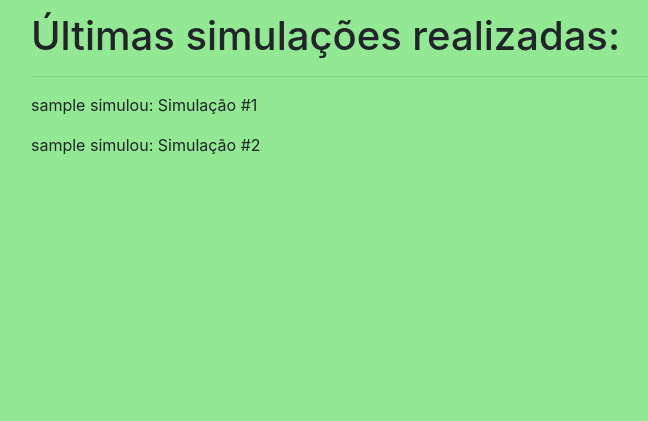
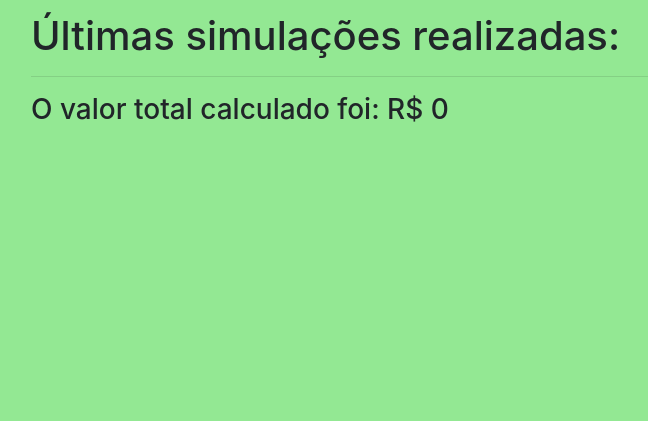
Before and after one commit to rafael1717y/econovolt2, a Flask app: a page that uses app/templates/base.html in a window 1280 px wide. Shown: the part 379-800 px from the top of the page, without its empty margins (69-717 px from the left). Run offline with Flask 2, Linux system fonts and the light colour scheme; the visitor is signed in with stand-in values (Sample User, id 1); data comes from the database, SQL or seed files in the repository; data that the repository does not hold is empty; some libraries are stand-ins or nearby versions.

Commit message:
ajustes internos

```diff
--- a/app/routes.py
+++ b/app/routes.py
@@ -68,11 +68,21 @@ def about():
 @login_required
 def user(username):
     user = User.query.filter_by(username=username).first_or_404()
-    simulations = [
-        {"author": user, "body": "Simulação #1"},
-        {"author": user, "body": "Simulação #2"},
-    ]
-    return render_template("user.html", user=user, simulations=simulations)
+    valor_total = []
+    all = Simulation.query.all()
+    for i in all:
+        print('Id do item >>', i.id)
+        print('Nome do item >>', i.item)
+        # P/teste: multiplicando apenas  potência x número de horas [tempo de uso] x quantidade
+        valor_parcial = (i.potency * i.time_of_use * i.quantity)
+        print('Valor parcial >>>', valor_parcial)
+        valor_total.append(valor_parcial)
+
+    valor_total = sum(valor_total)
+
+
+    return render_template("user.html", user=user, valor_total=valor_total, simulations=all)
+
 
 
 @app.route("/reset_password_request", methods=["GET", "POST"])
@@ -109,7 +119,6 @@ def reset_password(token):
     return render_template("reset_password.html", form=form)
 
 
-# View para realizar uma simulação
 """
 @app.route("/new_simulation", methods=["GET", "POST"])
 def new_simulation():
@@ -121,17 +130,7 @@ def new_simulation():
         return redirect(url_for("index"))
     return render_template("new_simulation.html", form=form)
 """
-#
-"""
-@app.route("/new_simulation", methods=["GET", "POST"])
-def new_simulation():
-    return render_template('new_simulation.html')
-"""
 
-simulations = []
-def guardar(email):
-    simulations.append(email)
-    print('134', simulations)
 
 # ------------------------------------------------------------------------------
 # Ajax
@@ -145,18 +144,16 @@ def process():
     print('linha 136', name)
     if (name and email):  ## validac e calc aqui >> simulacoes >> resultado no final
         msg = 'Dados incluídos com sucesso. '
-        guardar(email)
+        #guardar(email)
         return jsonify({'name': name, 'email': email, 'msg': msg})
     return jsonify({'error': 'Faltando dados!'})
 
 # ------------------------------------------------------------------------------
 
+# 1. Criação de uma simulação
 
-# Inclusão dos itens para simulação (redirect pra new_simulation sempre)
-# TODO condição de parada para usuário. Ver resultado
-# TODO Usar Wtforms
+@app.route('/new_simulation', methods=['GET', 'POST'])
 @login_required
-@app.route('/new_simulation', methods=['GET', 'POST'])
 def new_simulation():
     form = NewSimulationForm()
     if form.validate_on_submit():
@@ -165,26 +162,16 @@ def new_simulation():
         db.session.add(simulation)
         db.session.commit()
         flash('O item foi adicionado para simulação.')
-
         #calcularcusto()
         return redirect(url_for('new_simulation'))
 
-    simulations = [
-        {
-        'author': {'username': 'John'},
-        'item': 'geladeira',
-        'quantity': '1'},
+    return render_template('teste.html', title='Simulações', form=form)
 
-        {'author': {'username': 'Susan'},
-        'item': 'computador',
-        'quantity': '2',
-        }
-    ]
-    return render_template('teste.html', title='Simulações', form=form, simulations=simulations)
 
-# 2. Exibe o resultado das simulações após cálculo [método para calcular custo na classe Simulation]
+# 2. Exibe o resultado das simulações após cálculo
+# [método para calcular custo na classe Simulation]
+@app.route('/display_simulations', methods=['GET', 'POST'])
 @login_required
-@app.route('/display_simulations', methods=['GET', 'POST'])
 def display_simulations():
     print('calculando...')
     valor_total = []
@@ -192,38 +179,19 @@ def display_simulations():
     for i in all:
         print('Id do item >>', i.id)
         print('Nome do item >>', i.item)
-        # teste multiplicando apenas  potência x número de horas [tempo de uso] x quantidade
+        # P/teste: multiplicando apenas  potência x número de horas [tempo de uso] x quantidade
         valor_parcial = (i.potency * i.time_of_use * i.quantity)
         print('Valor parcial >>>', valor_parcial)
         valor_total.append(valor_parcial)
 
     valor_total = sum(valor_total)
     print('Valor Total >>', valor_total)
-
     return render_template("display_simulations.html", user=user, valor_total=valor_total, simulations=all)
 
 
 
+
+@app.route('/display')
 @login_required
-@app.route('/display')
 def display():
     return redirect(url_for('display_simulations'))
-
-
-    """
-    form = NewSimulationForm()
-    simulation = Simulation(item=form.post.data, quantity=form.post.data, author=current_user)
-    db.session.add(simulation)
-    db.session.commit()
-    flash('Simulação adicionada.')
-    return render_template('new_simulation.html')
-
-    simulations = [
-        {
-            'author': {'username': 'John'},
-            'item': {'geladeira'},
-            'quantity': {1},
-        }
-    ]
-    return render_template('index.html', title='Home Page', form=form, simulations=simulations)
-    """
--- a/app/templates/base.html
+++ b/app/templates/base.html
@@ -25,16 +25,17 @@
       <div class="collapse navbar-collapse" id="navbarResponsive">
         <ul class="navbar-nav ml-auto">
             <li class="nav-item {{ 'active' if active_page == 'home' else '' }}"><a href="{{ url_for('index') }}" class="nav-link">Home</a></li>
-            <li class="nav-item"><a href="{{ url_for('register') }}" class="nav-link">Cadastrar</a></li>
 
             {% if current_user.is_anonymous %}
+            <li class="nav-item"><a href="{{ url_for('register') }}" class="nav-link">Cadastrar</a></li>
             <li class="nav-item"> <a href="{{ url_for('login') }}" class="nav-link">Entrar</a></li>
             {% else %}
+            <li class="nav-item"> <a href="{{ url_for('new_simulation')}}" class="nav-link">Nova Simulação</a></li>
             <li class="nav-item"> <a href="{{ url_for('user', username=current_user.username) }}" class="nav-link">Perfil</a></li>
             <li class="nav-item"> <a href="{{ url_for('logout') }}" class="nav-link">Sair </a></li>
             {% endif %}
 
-        </ul>
+          </ul>
       </div>
     </div>
   </nav>
--- a/app/templates/teste.html
+++ b/app/templates/teste.html
@@ -6,7 +6,7 @@
 <div class="container">
     <h1>Olá, {{ current_user.username }}!</h1>
     <br>
-    <h3>Adicione os itens para simulaçaõ. Ao final, clique em finalizar pra verificar o resultado.</h3>
+    <h3>Adicione os itens para simulação. Ao final, clique em finalizar pra verificar o resultado.</h3>
     <br>
     <div class="row">
         <div class="col-md-4">
--- a/app/templates/user.html
+++ b/app/templates/user.html
@@ -12,10 +12,8 @@
     <hr>
     <h1>Últimas simulações realizadas:</h1>
     <hr>
-     {% for simulation in simulations %}
-    <p>
-        {{ simulation.author.username }} simulou: </b>  {{ simulation.body }} </br>
-    </p>
-    {% endfor %}
-</div>
+    <h3>O valor total calculado foi: R$ {{ valor_total }} </h3>
+    </div>
+
+
 {% endblock content %}
```
Also changed, not shown: migrations/versions/491481787c71_.py (renamed from migrations/versions/3d0bc40b2971_.py, +6 -6 lines), app.db.
